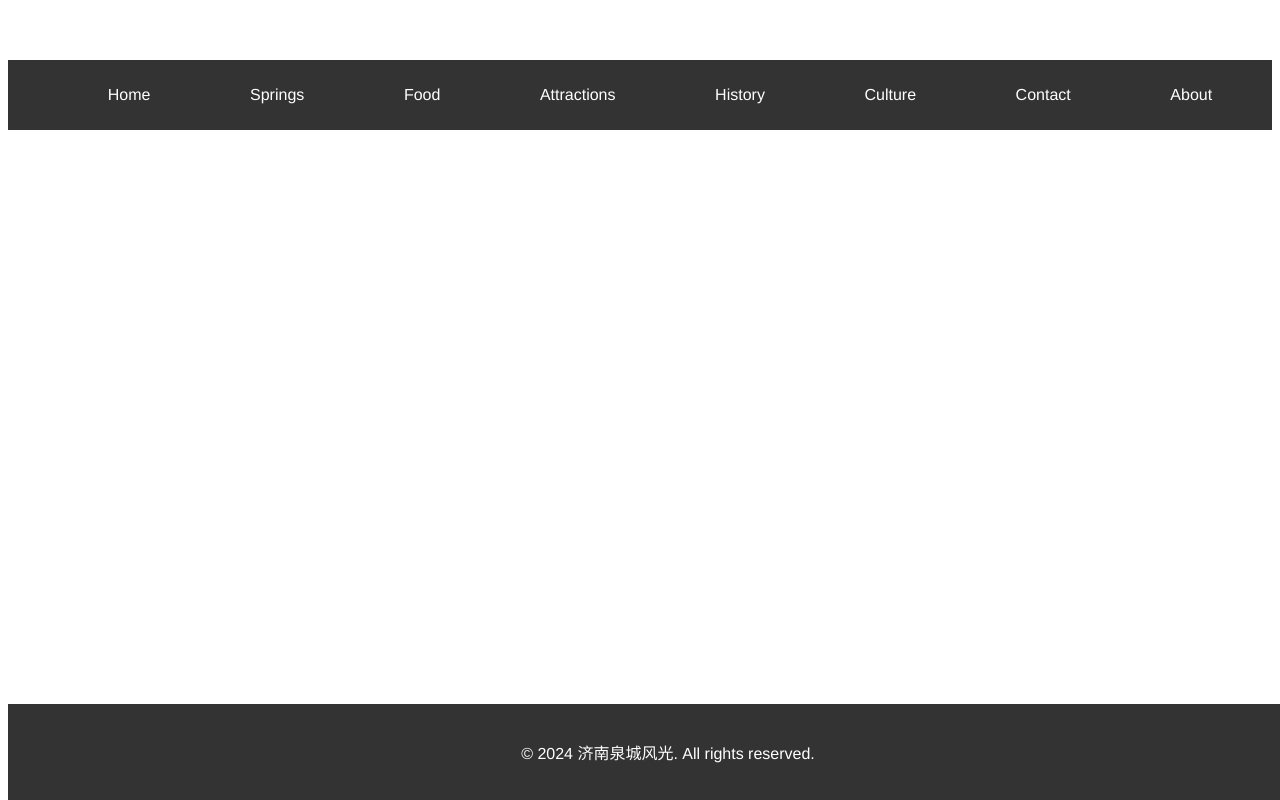
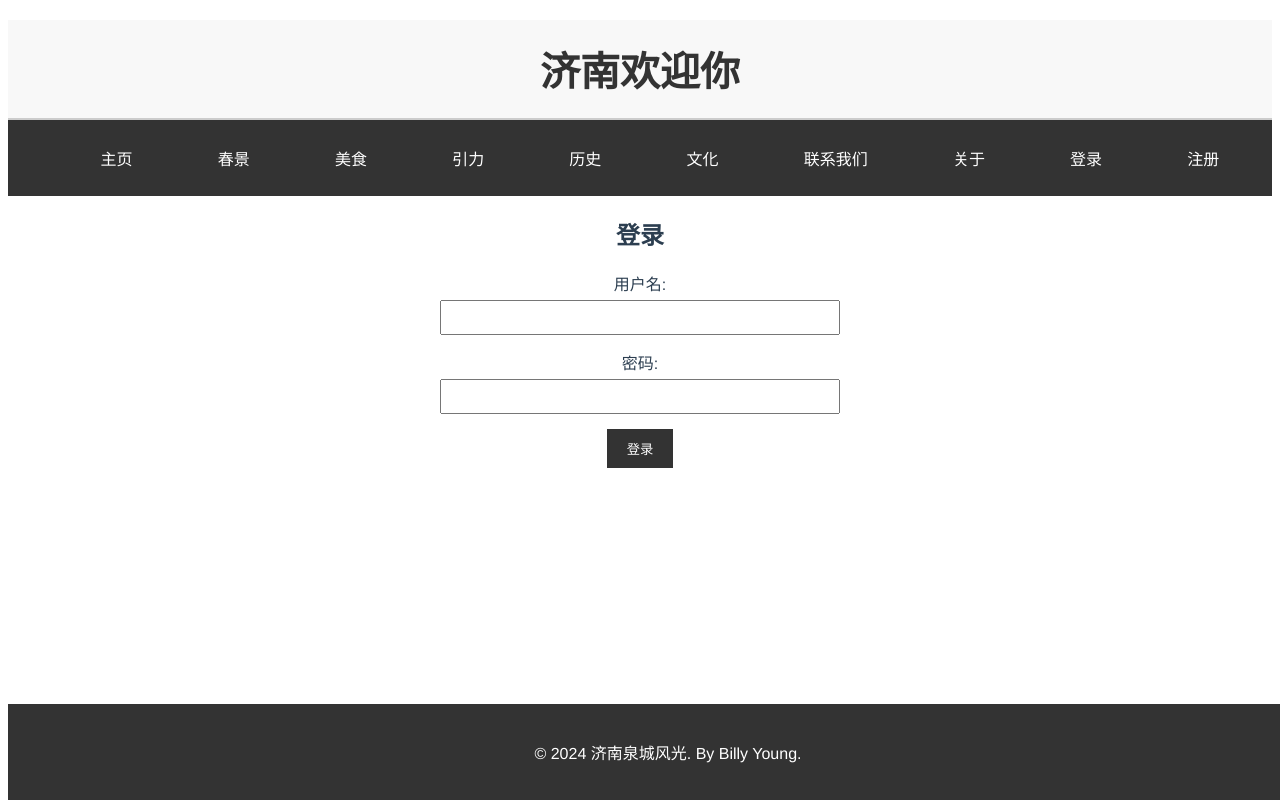
Before and after one commit to Younglllboy/JINAN-Trip, a Vue app: page /login in a window 1280 px wide. Built offline with nearby package versions, Linux system fonts and the light colour scheme.

Commit message:
Signed-off-by: vr <YC20230127@outlook.com>

```diff
--- a/public/index.html
+++ b/public/index.html
@@ -4,8 +4,8 @@
     <meta charset="utf-8">
     <meta http-equiv="X-UA-Compatible" content="IE=edge">
     <meta name="viewport" content="width=device-width,initial-scale=1.0">
-    <link rel="icon" href="<%= BASE_URL %>favicon.ico">
-    <title><%= htmlWebpackPlugin.options.title %></title>
+    <link rel="icon" href="<%= BASE_URL %>headico.ico">
+    <title>济南欢迎你</title>
   </head>
   <body>
     <noscript>
--- a/src/App.vue
+++ b/src/App.vue
@@ -1,5 +1,6 @@
 <template>
   <div id="app">
+    <Title />
     <Navbar />
     <router-view />
     <Footer />
@@ -7,12 +8,14 @@
 </template>
 
 <script>
+import Title from './components/TitleOn.vue';
 import Navbar from './components/NavbarOn.vue';
 import Footer from './components/FooterOn.vue';
 
 export default {
   name: 'App',
   components: {
+    Title,
     Navbar,
     Footer
   }
@@ -26,6 +29,6 @@ export default {
   -moz-osx-font-smoothing: grayscale;
   text-align: center;
   color: #2c3e50;
-  margin-top: 60px;
+  margin-top: 20px;
 }
 </style>
--- a/src/components/FooterOn.vue
+++ b/src/components/FooterOn.vue
@@ -1,6 +1,7 @@
 <template>
     <footer>
-      <p>&copy; 2024 济南泉城风光. All rights reserved.</p>
+      <p>&copy; 2024 济南泉城风光. By Billy Young.</p>
+
     </footer>
   </template>
 
--- /dev/null
+++ b/src/components/LogIn.vue
@@ -0,0 +1,64 @@
+<template>
+    <div class="login">
+      <h2>登录</h2>
+      <form @submit.prevent="handleSubmit">
+        <div class="form-group">
+          <label for="username">用户名:</label>
+          <input type="text" v-model="username" id="username" required>
+        </div>
+        <div class="form-group">
+          <label for="password">密码:</label>
+          <input type="password" v-model="password" id="password" required>
+        </div>
+        <button type="submit">登录</button>
+      </form>
+    </div>
+  </template>
+
+  <script>
+  export default {
+    name: 'LogIn',
+    data() {
+      return {
+        username: '',
+        password: ''
+      };
+    },
+    methods: {
+      handleSubmit() {
+        // 在这里处理登录逻辑
+        alert(`登录成功: ${this.username}`);
+      }
+    }
+  };
+  </script>
+
+  <style scoped>
+  .login {
+    text-align: center;
+    max-width: 400px;
+    margin: 0 auto;
+  }
+  .form-group {
+    margin: 15px 0;
+  }
+  label {
+    display: block;
+    margin-bottom: 5px;
+  }
+  input {
+    width: 100%;
+    padding: 8px;
+    box-sizing: border-box;
+  }
+  button {
+    padding: 10px 20px;
+    background-color: #333;
+    color: white;
+    border: none;
+    cursor: pointer;
+  }
+  button:hover {
+    background-color: #555;
+  }
+  </style>
--- a/src/components/NavbarOn.vue
+++ b/src/components/NavbarOn.vue
@@ -1,14 +1,16 @@
 <template>
     <nav>
       <ul>
-        <li><router-link to="/">Home</router-link></li>
-        <li><router-link to="/springs">Springs</router-link></li>
-        <li><router-link to="/food">Food</router-link></li>
-        <li><router-link to="/attractions">Attractions</router-link></li>
-        <li><router-link to="/history">History</router-link></li>
-        <li><router-link to="/culture">Culture</router-link></li>
-        <li><router-link to="/contact">Contact</router-link></li>
-        <li><router-link to="/about">About</router-link></li>
+        <li><router-link to="/">主页</router-link></li>
+        <li><router-link to="/springs">春景</router-link></li>
+        <li><router-link to="/food">美食</router-link></li>
+        <li><router-link to="/attractions">引力</router-link></li>
+        <li><router-link to="/history">历史</router-link></li>
+        <li><router-link to="/culture">文化</router-link></li>
+        <li><router-link to="/contact">联系我们</router-link></li>
+        <li><router-link to="/about">关于</router-link></li>
+        <li><router-link to="/login">登录</router-link></li>
+        <li><router-link to="/register">注册</router-link></li>
       </ul>
     </nav>
   </template>
--- /dev/null
+++ b/src/components/RigisterIn.vue
@@ -0,0 +1,73 @@
+<template>
+    <div class="register">
+      <h2>注册</h2>
+      <form @submit.prevent="handleSubmit">
+        <div class="form-group">
+          <label for="username">用户名:</label>
+          <input type="text" v-model="username" id="username" required>
+        </div>
+        <div class="form-group">
+          <label for="password">密码:</label>
+          <input type="password" v-model="password" id="password" required>
+        </div>
+        <div class="form-group">
+          <label for="confirmPassword">确认密码:</label>
+          <input type="password" v-model="confirmPassword" id="confirmPassword" required>
+        </div>
+        <button type="submit">注册</button>
+      </form>
+    </div>
+  </template>
+
+  <script>
+  export default {
+    name: 'RegisterIn',
+    data() {
+      return {
+        username: '',
+        password: '',
+        confirmPassword: ''
+      };
+    },
+    methods: {
+      handleSubmit() {
+        // 在这里处理注册逻辑
+        if (this.password !== this.confirmPassword) {
+          alert('密码不匹配');
+          return;
+        }
+        alert(`注册成功: ${this.username}`);
+      }
+    }
+  };
+  </script>
+
+  <style scoped>
+  .register {
+    text-align: center;
+    max-width: 400px;
+    margin: 0 auto;
+  }
+  .form-group {
+    margin: 15px 0;
+  }
+  label {
+    display: block;
+    margin-bottom: 5px;
+  }
+  input {
+    width: 100%;
+    padding: 8px;
+    box-sizing: border-box;
+  }
+  button {
+    padding: 10px 20px;
+    background-color: #333;
+    color: white;
+    border: none;
+    cursor: pointer;
+  }
+  button:hover {
+    background-color: #555;
+  }
+  </style>
--- /dev/null
+++ b/src/components/TitleOn.vue
@@ -0,0 +1,25 @@
+<template>
+    <div class="title">
+      <h1>济南欢迎你</h1>
+    </div>
+  </template>
+
+  <script>
+  export default {
+    name: 'TitleOn'
+  };
+  </script>
+
+  <style scoped>
+  .title {
+    background-color: #f8f8f8;
+    padding: 20px;
+    text-align: center;
+    border-bottom: 2px solid #ccc;
+  }
+  .title h1 {
+    margin: 0;
+    font-size: 2.5em;
+    color: #333;
+  }
+  </style>
--- a/src/views/AboutPage.vue
+++ b/src/views/AboutPage.vue
@@ -1,18 +1,48 @@
 <template>
   <div class="about">
-      <h1>关于我们</h1>
-      <p>了解更多关于济南泉城风光的信息。</p>
+    <div id="little"><h1>关于</h1></div>
+    <div class="centered-div">
+      <p>{{ text }}</p>
+    </div>
   </div>
 </template>
 
   <script>
 export default {
-    name: 'AboutPage'
+  name: "AboutPage",
+  data() {
+    return {
+      text: "泉城济南，这座历史文化名城吸引了无数游客前来探寻其独有的城市韵味。济南的泉水景观成为网红打卡地，使济南在诸多城市中脱颖而出，成为受欢迎的旅游目的地。济南的泉水文化不仅增加了城市的独特魅力，还为济南的不断发展增添了信心。请以“济南泉城风光”或“济南地道美食”为主题，设计和制作一个网站，宣传济南的独特风景或美食文化，以此助力济南的经济和旅游业发展。",
+    };
+  },
 };
 </script>
 
   <style scoped>
 .about {
+  text-align: left;
+}
+#little {
   text-align: center;
 }
+template {
+  display: flex;
+  justify-content: left; /* 水平居中 */
+  align-items: center; /* 垂直居中 */
+  height: 100vh; /* 使内容占满整个视窗高度 */
+  margin: 0; /* 移除默认的body外边距 */
+  font-family: Arial, sans-serif;
+}
+.centered-div {
+  display: flex;
+  justify-content: left; /* 水平居中 */
+  width: 80%; /* 根据需要调整大小 */
+  height: 80vh; /* 根据需要调整大小 */
+  margin: auto; /* 使div居中 */
+  padding: 20px;
+  box-sizing: border-box; /* 包括padding在内计算宽高 */
+  border: 2px solid #000; /* 添加边框以便于查看 */
+  overflow-wrap: break-word; /* 允许长单词换行 */
+  background-color: #fcfcfc; /* 背景颜色 */
+}
 </style>
```
Also changed, not shown: src/router/index.js (+5 -2 lines), 2 other files (tests, documents, lock files or other folders). Lines whose indentation alone changed are shown as unchanged.
